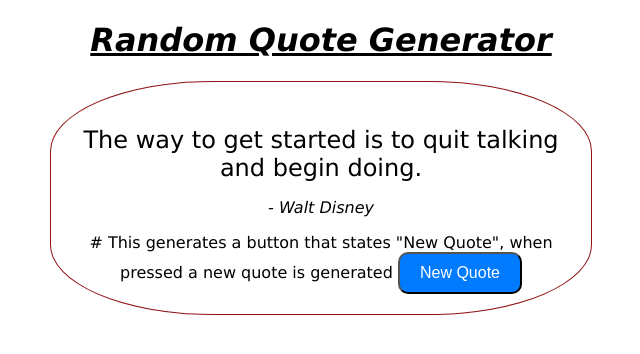
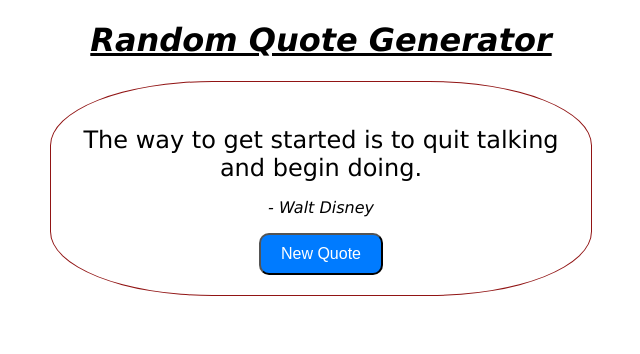
Before and after one commit to SaiVardhan19/Quote_Generator, a plain HTML site: page index.html in a window 1280 px wide. Shown: the whole page, without its empty margins (319-959 px from the left). Drawn offline with Linux system fonts and the light colour scheme.

Commit message:
Update index.html

```diff
--- a/index.html
+++ b/index.html
@@ -5,6 +5,7 @@
     <meta charset="UTF-8">
     <meta name="viewport" content="width=device-width, initial-scale=1.0">
     <title>Random Quote Generator</title>
+    <!--This statement invokes the style.css file and attaches it to the HTML file-->
     <link rel="stylesheet" href="style.css">
 </head>
 <body>
@@ -12,9 +13,10 @@
     <div id="quote-container">
         <p id="quote"></p>
         <p id="author"></p>
-        # This generates a button that states "New Quote", when pressed a new quote is generated
+        <!--This generates a button that states "New Quote", when pressed, a new quote is generated-->
         <button id="new-quote">New Quote</button>
     </div>
+    <!--This invokes the quote2.js file that contains the quotes -->
     <script src="quote2.js"></script>
 </body>
 </html>
```
